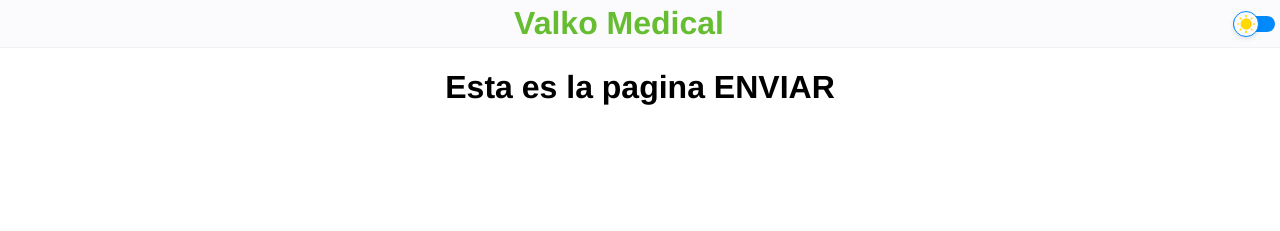
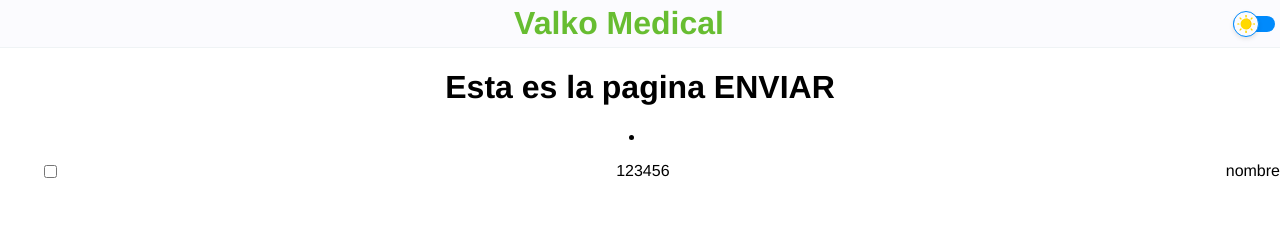
Before and after one commit to AJ-Wi/AJ-Valko_vue, a Vue app: page /enviar in a window 1280 px wide. Shown: the top 231 px of the page. Built offline with nearby package versions, Linux system fonts and the light colour scheme; the HTML template or start-up script is replaced by a standard one.

Commit message:
creando listas y botones

```diff
--- a/src/views/Enviar.vue
+++ b/src/views/Enviar.vue
@@ -1,8 +1,20 @@
 <template>
   <div class="enviar">
     <h1>Esta es la pagina ENVIAR</h1>
+    <li>
+      <ol class="item">
+    <input type="checkbox" name="serial" id="serial" />
+    <label for="serial">123456</label>
+    <label for="nombre">nombre</label>
+    </ol>
+    </li>
   </div>
 </template>
 
 <script></script>
-<style scoped></style>
+<style scoped>
+  .item{
+    display: flex;
+    justify-content: space-between;
+  }
+</style>
```
Also changed, not shown: src/components/Buttons.vue (added, +30 -0 lines).
